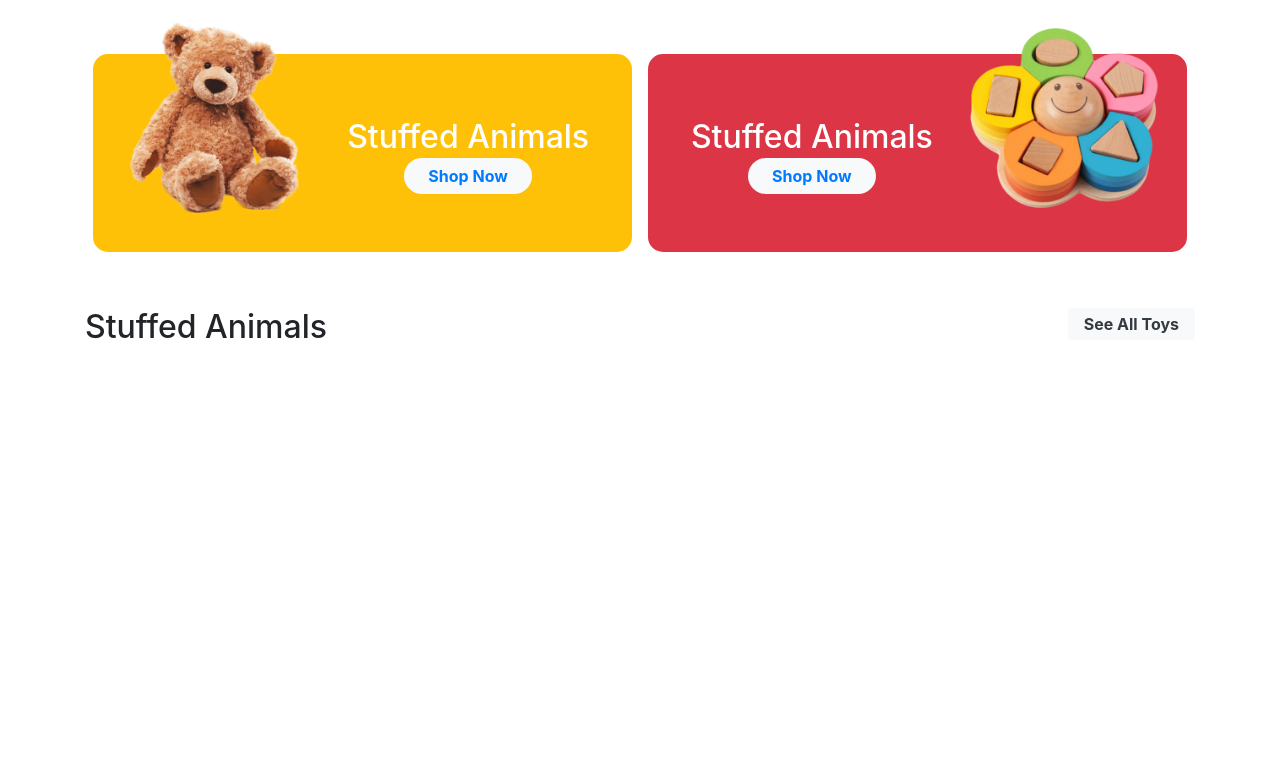
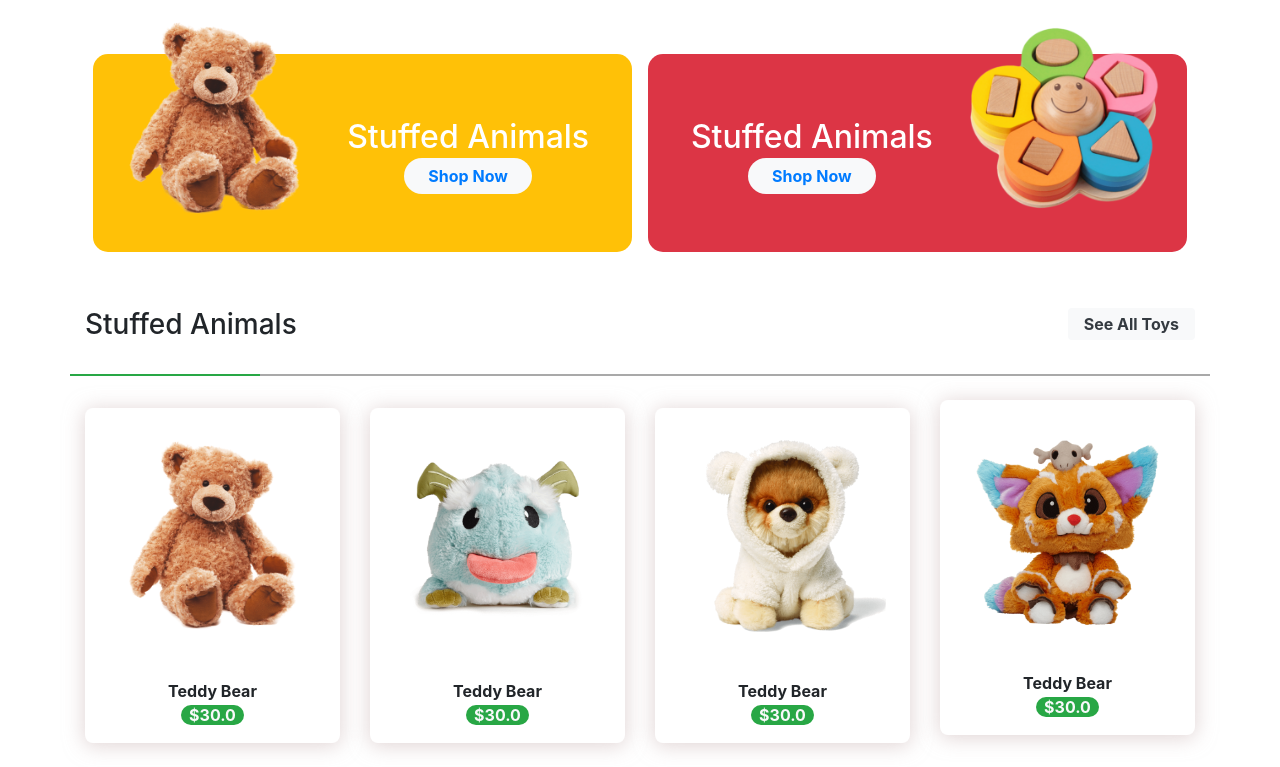
Before and after one commit to aloksoni11/Toystory_responsive, a plain HTML site: page index.html in a window 1280 px wide. Shown: the part 802-1569 px from the top of the page. Before the commit the page ends 1149 px from the top, so only its background shows below. Drawn offline with Linux system fonts and the light colour scheme.

Commit message:
New Section added

```diff
--- a/css/style.css
+++ b/css/style.css
@@ -52,6 +52,12 @@
     padding: 50px 0px;
 
 }
-.zindex{
-    z-index: 150px;
+
+.product-item {
+    border-radius: 8px;
+    box-shadow: 0px 2px 20px 1px #ccb6b694;
 }
+
+.product-item:hover {
+    box-shadow: 0px 5px 20px 1px #ccb6b694;
+}
--- a/index.html
+++ b/index.html
@@ -112,9 +112,56 @@
     </section>
     <section class="container-fluid">
         <div class="container">
-            <div class="shop-head">
-                <h2 class="float-left">Stuffed Animals</h2>
-                <a href="#" class="float-right rounded bg-light py-1 px-3 text-dark font-weight-bold">See All Toys</a>
+            <div class="shop-head row">
+                <div class="col-lg-6">
+                    <h3 class="float-left ">Stuffed Animals</h3>
+                </div>
+                <div class="col-lg-6">
+                    <a href="#" class="float-right rounded bg-light py-1 px-3 text-dark font-weight-bold">See All Toys</a></div>
+                <div class="col-lg-12 w-100 bg-light mt-4">
+                    <div class="row">
+                        <div class="col-lg-2 col-4 bg-success"></div>
+                        <div class="col-lg-10 col-8" style="background-color:darkgray; height: 2px;"></div>
+                    </div>
+                </div>
+            </div>
+            <div class="row pt-4 pb-4">
+                <div class="col-lg-3 col-12 pt-sm-2">
+                    <div class="product-item text-center">
+                        <img src="images/2-plush-toy.png" class="w-100 p-4" />
+                        <div class="p-3">
+                            <strong>Teddy Bear</strong>
+                            <br>
+                            <a href="#" class="bg-success rounded-pill px-2 text-light font-weight-bold">$30.0</a></div>
+                    </div>
+                </div>
+                <div class="col-lg-3 col-12 pt-sm-2">
+                    <div class="product-item text-center">
+                        <img src="images/2%20product.png" class="w-100 p-4" />
+                        <div class="p-3">
+                            <strong>Teddy Bear</strong>
+                            <br>
+                            <a href="#" class="bg-success rounded-pill px-2 text-light font-weight-bold">$30.0</a></div>
+                    </div>
+                </div>
+                <div class="col-lg-3 col-12 pt-sm-2">
+                    <div class="product-item text-center">
+                        <img src="images/3rd%20product.png" class="w-100 p-4" />
+                        <div class="p-3">
+                            <strong>Teddy Bear</strong>
+                            <br>
+                            <a href="#" class="bg-success rounded-pill px-2 text-light font-weight-bold">$30.0</a></div>
+                    </div>
+                </div>
+                <div class="col-lg-3 col-12">
+                    <div class="product-item text-center">
+                        <img src="images/4th%20product.png" class="w-100 p-4" />
+                        <div class="p-3">
+                            <strong>Teddy Bear</strong>
+                            <br>
+                            <a href="#" class="bg-success rounded-pill px-2 text-light font-weight-bold">$30.0</a></div>
+                    </div>
+                </div>
             </div>
         </div>
     </section>
```
Also changed, not shown: images/2 product.png (added), images/3rd product.png (added), images/4th product.png (added).
